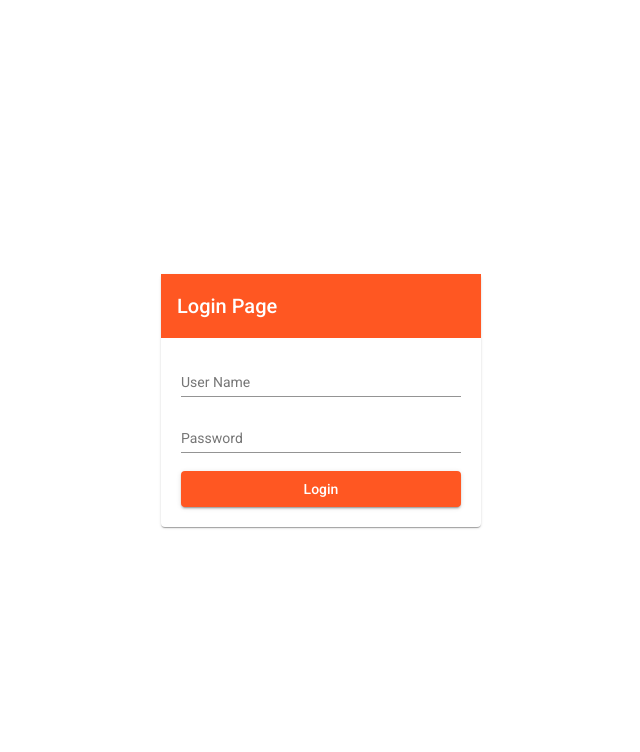
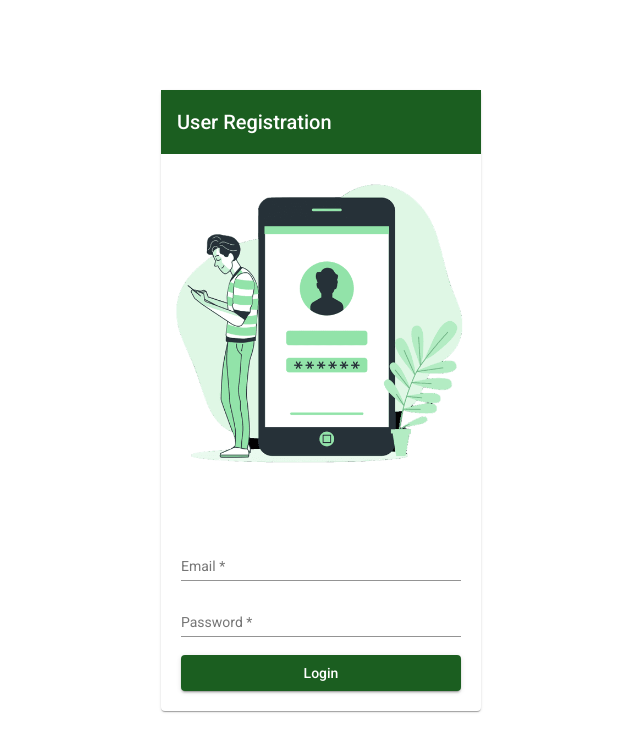
Before and after one commit to nethmini-11/Angular-Material-_simple_NEW, an Angular app: page / in a window 1280 px wide. Shown: the top 752 px of the page, without its empty margins (319-959 px from the left). Built offline with nearby package versions, Linux system fonts and the light colour scheme.

Commit message:
Implementing Registration form

```diff
--- a/src/app/login/login.component.html
+++ b/src/app/login/login.component.html
@@ -1,13 +1,14 @@
 <div fxLayoutAlign="center center " fxFlexFill class="main-div " >
     <mat-card fxFlex="25">
-        <mat-toolbar color="primary">Login Page</mat-toolbar>
-        <form fxLayoutAlign="stretch" fxLayout="column" class="login-form">
+        <mat-toolbar color="primary">User Registration</mat-toolbar>
+        <img mat-card-image src="assets/login.png">
+        <form fxLayoutAlign="stretch" fxLayout="column" class="login-form" [formGroup]="formGroup" (ngSubmit)="loginProcess()">
             <mat-form-field  >
-              <input matInput placeholder="User Name">
+              <input matInput placeholder="Email" formControlName="email">
             </mat-form-field>
 
             <mat-form-field >
-                <input matInput Type="password" placeholder="Password">
+                <input matInput Type="password" placeholder="Password" formControlName="password">
               </mat-form-field>
               <button mat-raised-button type="submit" class="mt-5" color="primary">Login</button>
           </form>
--- a/src/app/login/login.component.ts
+++ b/src/app/login/login.component.ts
@@ -1,4 +1,6 @@
 import { Component, OnInit } from '@angular/core';
+import { FormControl, FormGroup, Validators } from '@angular/forms';
+import { AuthServiceService } from '../auth-service.service';
 
 @Component({
   selector: 'app-login',
@@ -6,9 +8,28 @@ import { Component, OnInit } from '@angular/core';
   styleUrls: ['./login.component.css']
 })
 export class LoginComponent implements OnInit {
-  constructor() { }
-
-  ngOnInit(): void {
+  // @ts-ignore
+  formGroup: FormGroup;
+  constructor(private authService:AuthServiceService) { }
+  ngOnInit() {
+    this.initForm();
   }
-
+  initForm(){
+    this.formGroup = new FormGroup({
+      email:new FormControl('',[Validators.required]),
+      password:new FormControl('',[Validators.required])
+    });
+  }
+  loginProcess(){
+    if(this.formGroup.valid){
+      this.authService.login(this.formGroup.value).subscribe(result =>{
+        if(result.success){
+          console.log(result);
+          alert(result.message);
+        }else{
+          alert(result.message);
+        }
+      })
+    }
+  }
 }
--- a/src/theme.scss
+++ b/src/theme.scss
@@ -3,8 +3,8 @@
 @import "../node_modules/@angular/material/theming";
 @include mat-core();
 
-$my-primary:mat-palette($mat-deep-orange,500);
-$my-accent:mat-palette($mat-deep-orange,900);
+$my-primary:mat-palette($mat-green,900);
+$my-accent:mat-palette($mat-light-green,900);
 
 $my-theme: mat-light-theme($my-primary,$my-accent);
 
@@ -13,7 +13,7 @@ $my-theme: mat-light-theme($my-primary,$my-accent);
  //adding alternative theme
 .alternative {
 
-    $my-primary:mat-palette($mat-amber,500);
+    $my-primary:mat-palette($mat-cyan,600);
     $my-accent:mat-palette($mat-deep-orange,900);
 
     $my-theme: mat-light-theme($my-primary,$my-accent);
```
Also changed, not shown: src/app/app.module.ts (+6 -2 lines), src/assets/[removal.ai]_tmp-62bd7d433e52d.png (added), src/assets/login.png (added).
